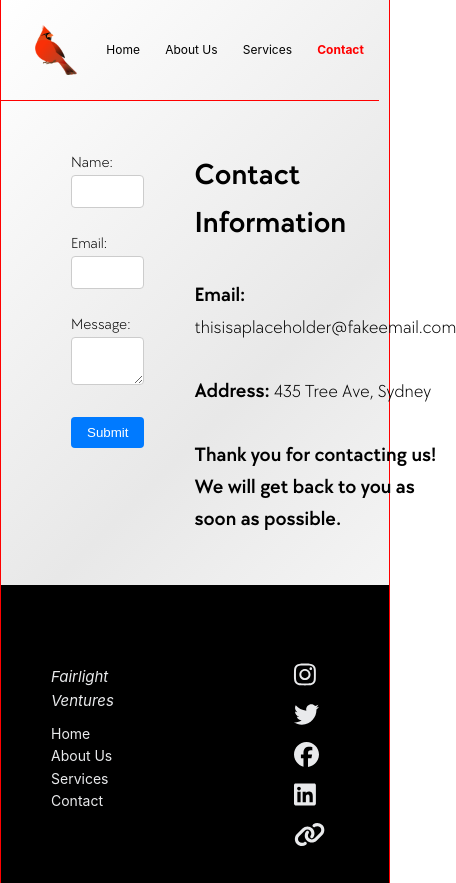
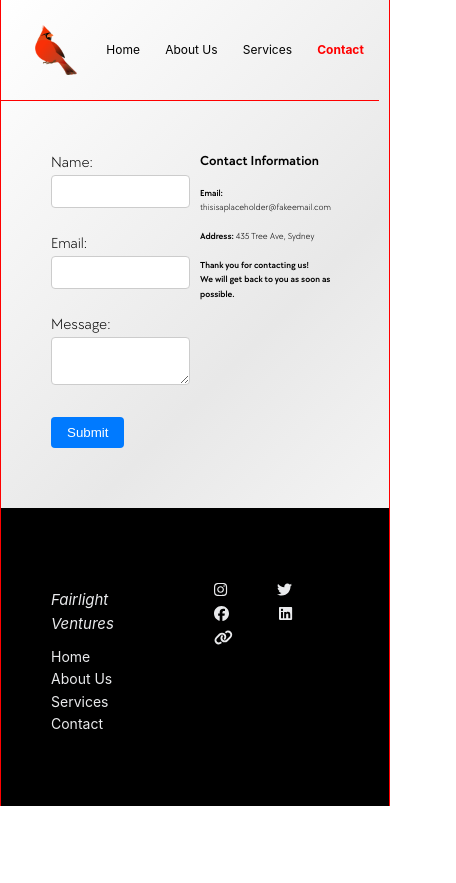
Before and after one commit to RealWooblay/FairlightVenturesWeb, a Vue app: page /contact in a window 390 px wide. Shown: the whole page, 456 px wide, since content can reach past the window. After the commit the page ends 844 px from the top, so only its background shows below. Built offline with nearby package versions, Linux system fonts and the light colour scheme.

Commit message:
Responsive

```diff
--- a/src/components/ContactForm.vue
+++ b/src/components/ContactForm.vue
@@ -23,7 +23,8 @@
           <br>
           <h4>Address: <span> 435 Tree Ave, Sydney</span></h4>
           <br>
-          <p>Thank you for contacting us! <br> We will get back to you as soon as possible.</p>
+          <p>Thank you for contacting us! <br> We will get back to you as soon as possible.</p> <br>
+          <img class=lower src="../assets/Android-amico.png">
       </div>
       <div class="col">
         <img src="../assets/Android-amico.png">
@@ -124,5 +125,35 @@ button[type='submit'] {
   font-family: "Reg";
   font-size: 18px;
 }
+.lower {
+  display: none;
+}
+
+@media (max-width: 900px) {
+  .col img {
+    display: none;
+  }
+  .contact {
+    grid-template-columns: 1fr 1fr;
+  }
+  .col, .col span {
+    font-size: 15px;
+  }
+  .form {
+    padding-left: 0px;
+  }
+  .lower {
+    display: contents;
+  }
+}
+
+@media (max-width: 400px) {
+  .contact {
+    gap: 10px;
+  }
+  .col, .col span {
+    font-size: 9px;
+  }
+}
 
 </style>
--- a/src/components/Footer.vue
+++ b/src/components/Footer.vue
@@ -123,5 +123,9 @@
     .row img {
         display: none;
     }
+    .row2 a {
+        font-size: 15px;
+        margin-left: 50px;
+    }
 }
 </style>
```
